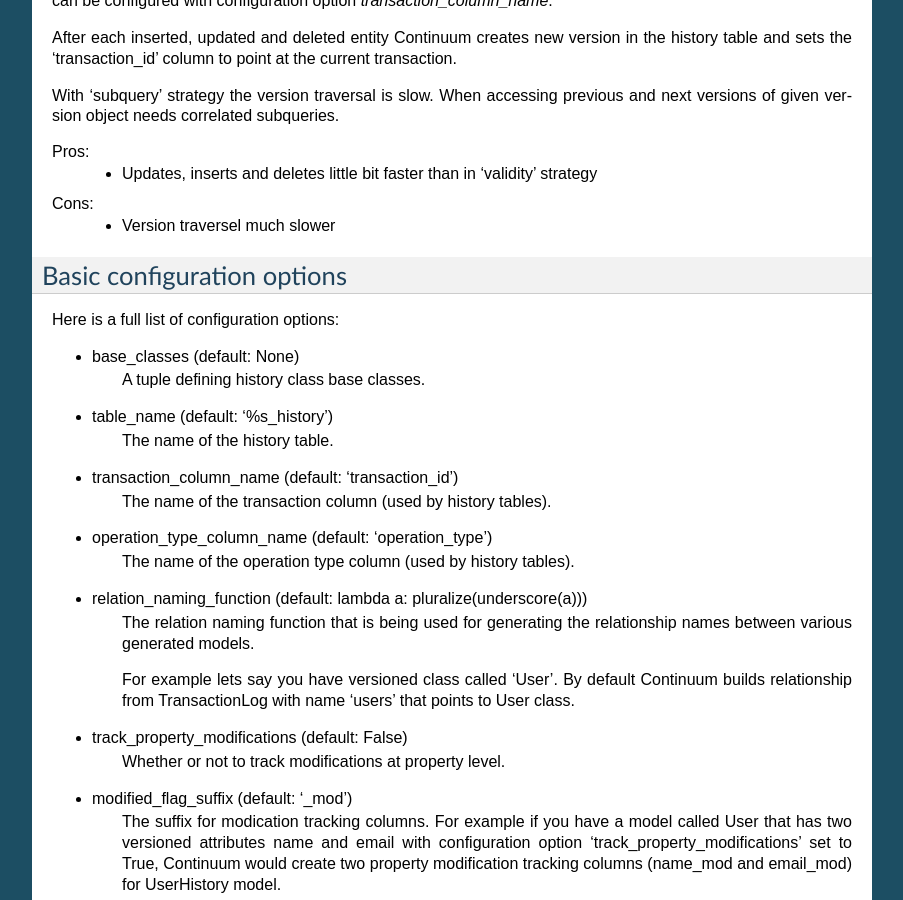
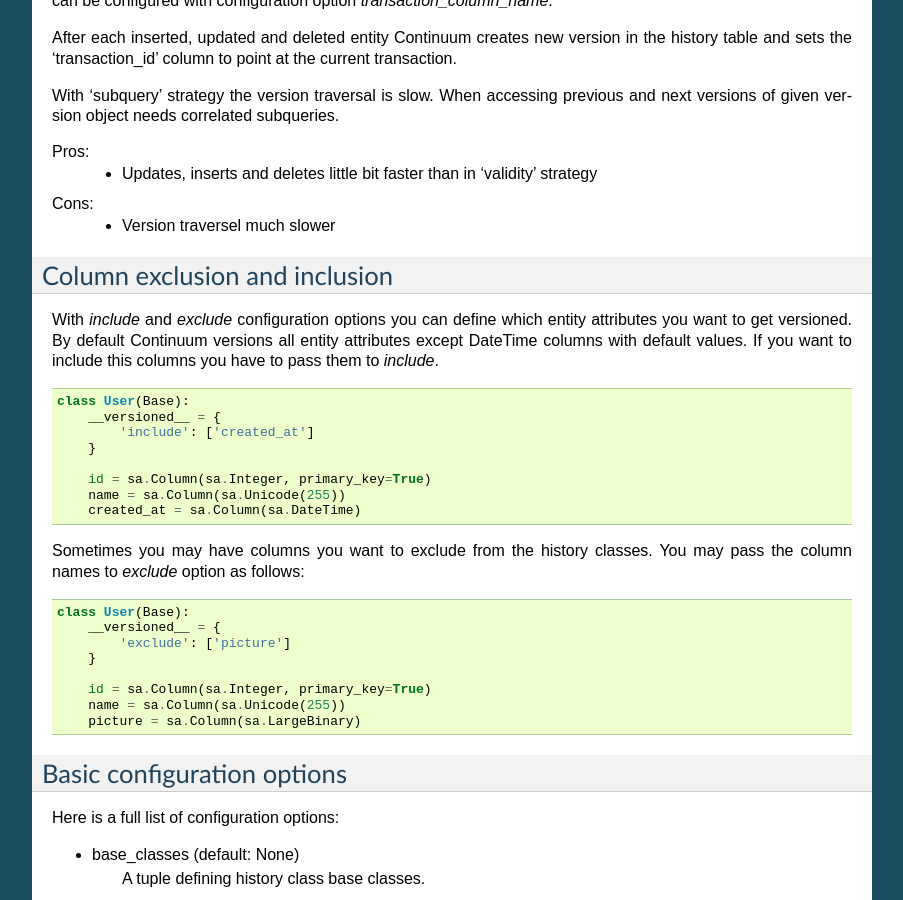
Before and after one commit to kvesteri/sqlalchemy-continuum, a Sphinx documentation site: the page built from docs/index.rst, in a window 1280 px wide and 900 px high, scrolled down 9290 px. Shown: the whole window, without its empty margins (198-1101 px from the left). Built offline with Sphinx 7.4.7, drawn with Linux system fonts in a browser that asks for light colours; some of the changed text lies outside the part shown.

Commit message:
Added docs for column inclusion and exclusion

```diff
--- a/docs/index.rst
+++ b/docs/index.rst
@@ -644,6 +644,42 @@ Cons:
 
 
 
+Column exclusion and inclusion
+------------------------------
+
+With `include` and `exclude` configuration options you can define which entity attributes you want to get versioned. By default Continuum versions all entity attributes except DateTime columns with default values. If you want to include this columns you have to pass them to `include`.
+
+
+::
+
+
+    class User(Base):
+        __versioned__ = {
+            'include': ['created_at']
+        }
+
+        id = sa.Column(sa.Integer, primary_key=True)
+        name = sa.Column(sa.Unicode(255))
+        created_at = sa.Column(sa.DateTime)
+
+
+Sometimes you may have columns you want to exclude from the history classes. You may pass the column names to `exclude` option as follows:
+
+::
+
+
+    class User(Base):
+        __versioned__ = {
+            'exclude': ['picture']
+        }
+
+        id = sa.Column(sa.Integer, primary_key=True)
+        name = sa.Column(sa.Unicode(255))
+        picture = sa.Column(sa.LargeBinary)
+
+
+
+
 Basic configuration options
 ---------------------------
 
```
